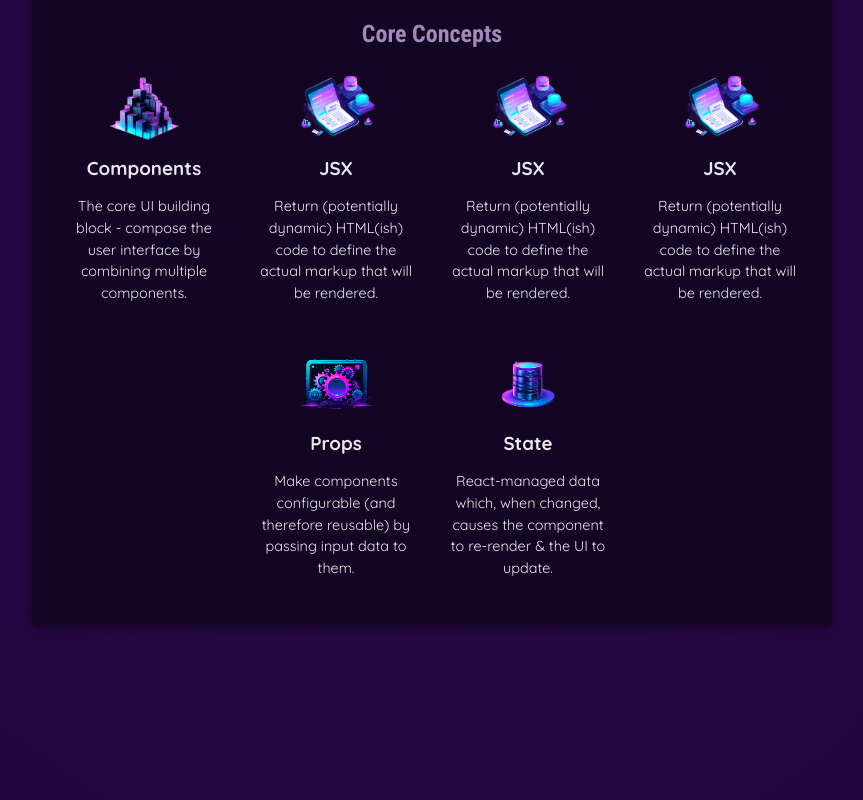
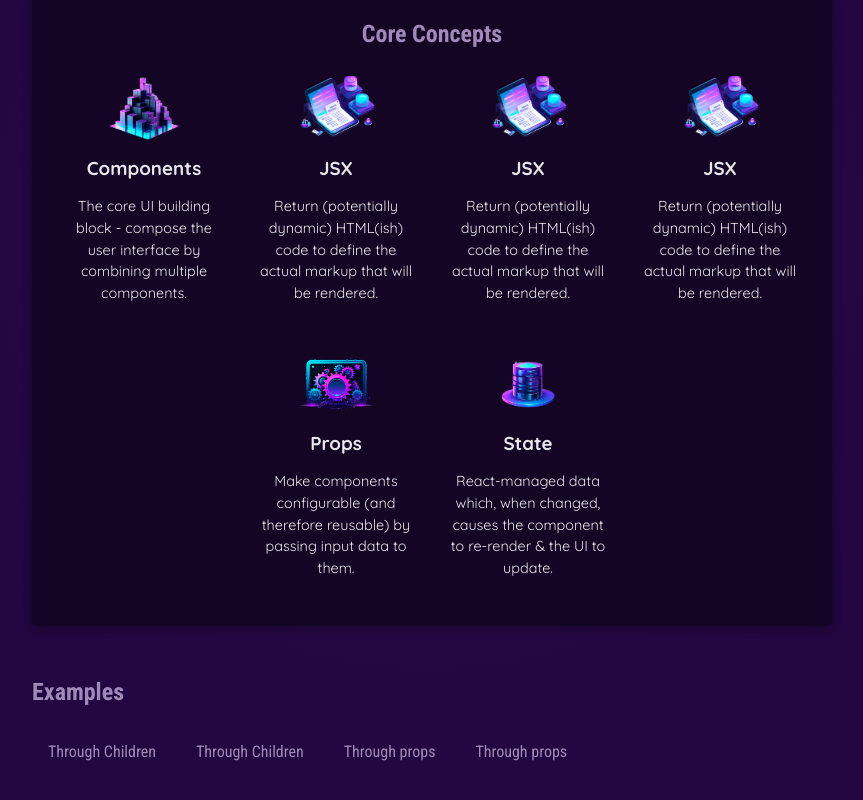
Before and after one commit to arham777/FrontEnd-Dev, a React (Vite) app in the folder 01-starting-project/: page / in a window 1280 px wide. Shown: the part 408-1208 px from the top of the page, without its empty margins (208-1071 px from the left). Built offline with nearby package versions, Linux system fonts and the light colour scheme.

Commit message:
TabButton

```diff
--- a/01-starting-project/src/App.jsx
+++ b/01-starting-project/src/App.jsx
@@ -10,6 +10,7 @@
 import StateImg  from './assets/state-mgmt.png';
 
 import { CORE_CONCEPTS } from './data';
+import TabButton from './components/TabButton/TabButton';
 
 
 
@@ -22,7 +23,7 @@
         <h2>Time to get started!</h2>
       </main>
       {/* <img src={imgMain} alt="Stylized atom" /> */}
-
+      {/* < TabButton/> */}
       <main>
 
         <section id='core-concepts' >
@@ -44,6 +45,20 @@
       </ul>
         </section>
 
+
+        <section id='examples' >
+            <h2>Examples</h2>
+
+
+        <menu>
+          <TabButton  >Through Children</TabButton>
+          <TabButton  >Through Children</TabButton>
+          <TabButton title='Through props' ></TabButton>
+          <TabButton title='Through props' ></TabButton>
+
+        </menu>
+        </section>
+
       </main>
 
     </div>
--- /dev/null
+++ b/01-starting-project/src/components/TabButton/TabButton.jsx
@@ -0,0 +1,16 @@
+import React from 'react'
+
+export default function TabButton (props){
+  return (
+   <>
+
+    <li>
+        <button>
+            {props.children}
+            {props.title}
+        </button>
+    </li>
+
+   </>
+  );
+}
```
